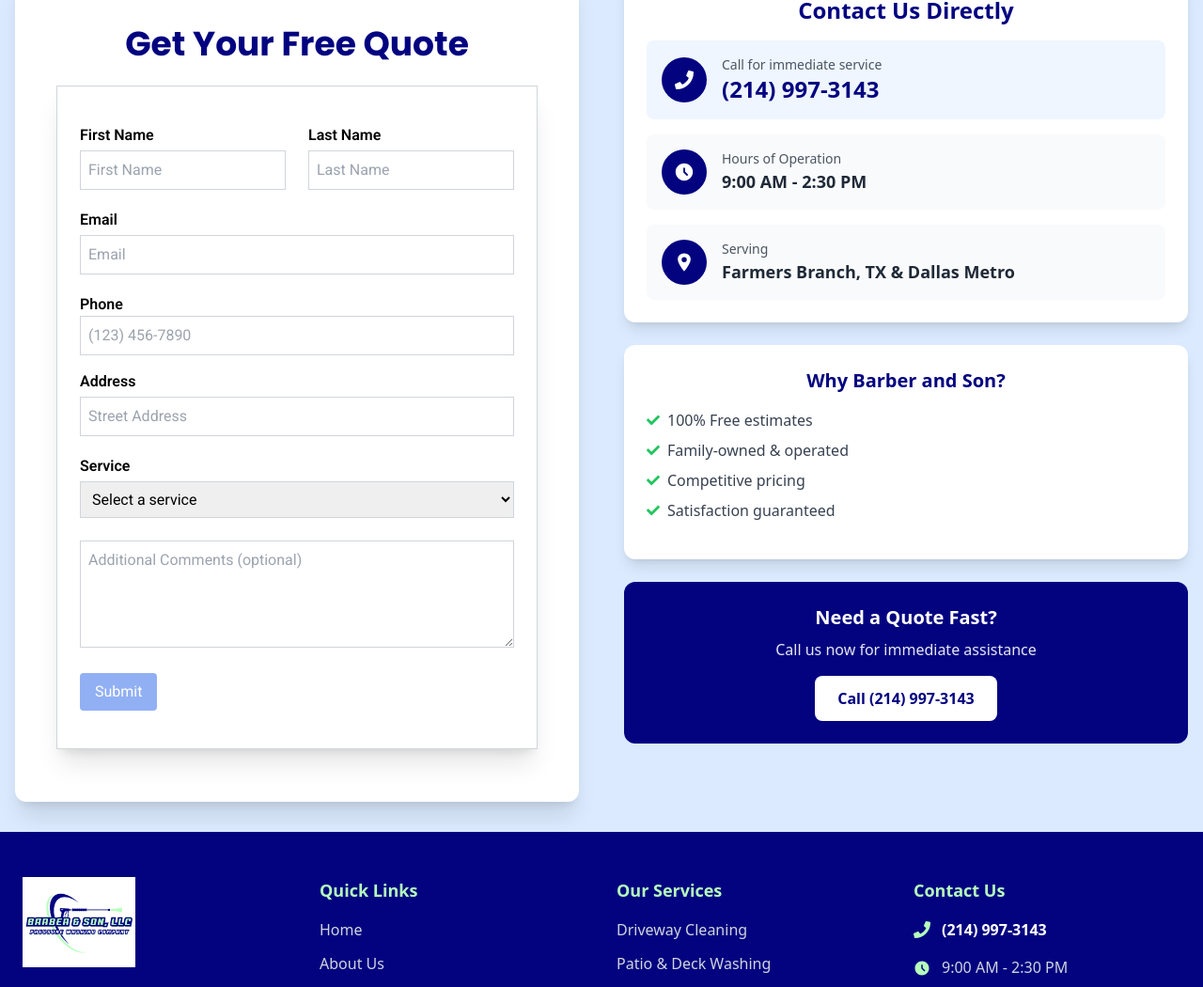
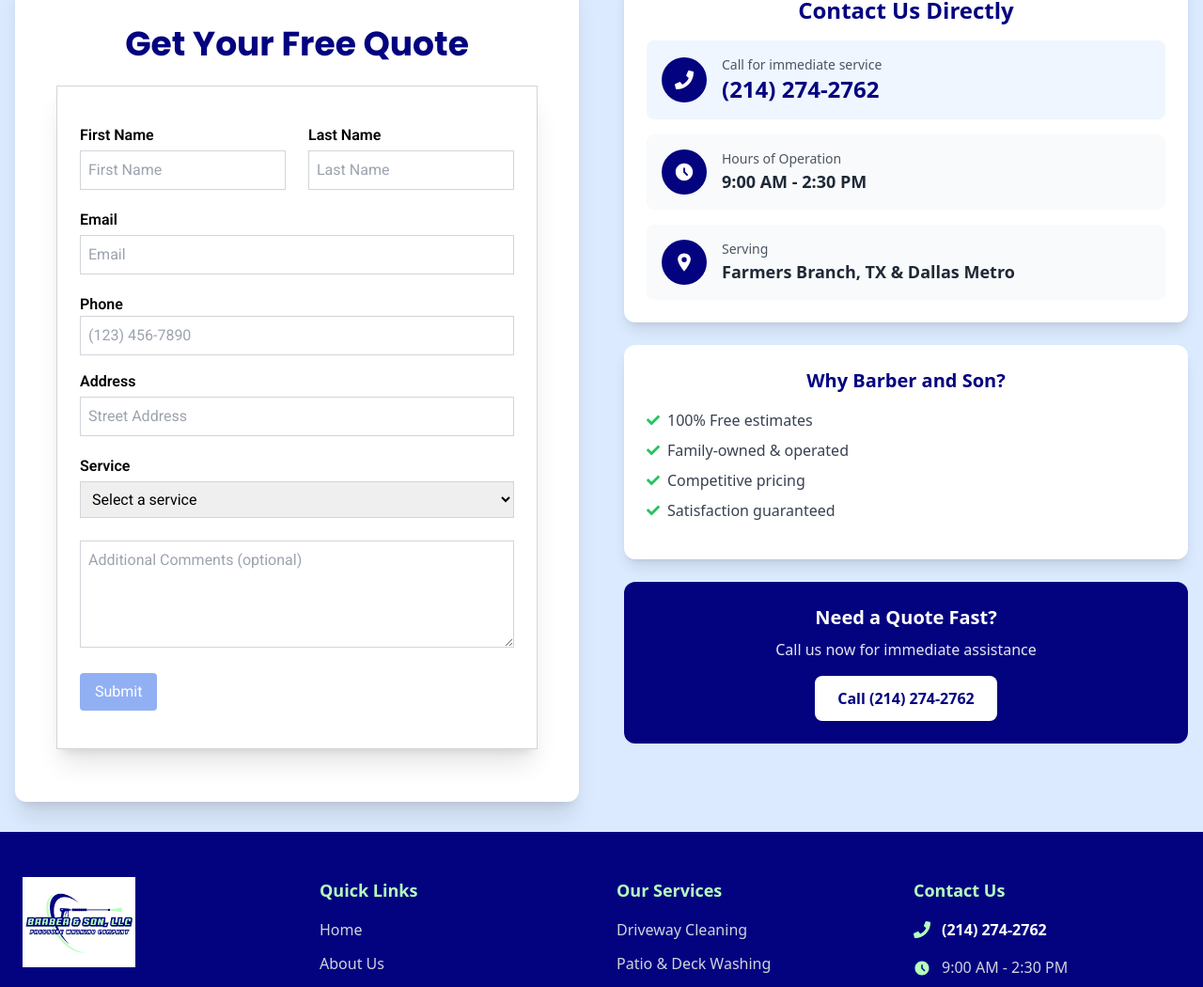
Before and after one commit to rudyg16/Barber-Son, a React (Vite) app in the folder frontend/: page /quote in a window 1280 px wide. Shown: the part 197-1247 px from the top of the page at 94% size. Built offline with nearby package versions, Linux system fonts and the light colour scheme.

Commit message:
Change number

```diff
--- a/frontend/src/components/Footer.tsx
+++ b/frontend/src/components/Footer.tsx
@@ -78,9 +78,9 @@ const Footer: React.FC = () => {
                             <div className='flex items-center gap-3'>
                                 <FaPhone className='text-logo_mint flex-shrink-0' size={18} />
                                 <div>
-                                    <a href='tel:+2149973143'
+                                    <a href='tel:+2142742762'
                                         className='text-white hover:text-logo_mint transition-colors duration-300 font-semibold'>
-                                        (214) 997-3143
+                                        (214) 274-2762
                                     </a>
                                 </div>
                             </div>
@@ -126,7 +126,7 @@ const Footer: React.FC = () => {
                                 className='bg-logo_mint hover:bg-green-400 text-deep_blue px-8 py-3 rounded-lg font-bold transition-all duration-300 hover:-translate-y-1'>
                                 Get Free Quote
                             </Link>
-                            <a href='tel:+2149973143'
+                            <a href='tel:+2142742762'
                                 className='border-2 border-white text-white px-8 py-3 rounded-lg font-bold hover:bg-white hover:text-deep_blue transition-colors duration-300'>
                                 Call Now
                             </a>
--- a/frontend/src/pages/About.tsx
+++ b/frontend/src/pages/About.tsx
@@ -172,12 +172,12 @@ const About: React.FC = () => {
                             </div>
                         </Link>
 
-                        <a href='tel:+2149973143'
+                        <a href='tel:+2142742762'
                             className='py-4 px-8 border-2 border-deep_blue rounded-xl text-deep_blue
                                 hover:-translate-y-1 hover:bg-deep_blue hover:text-white transition-all duration-300'>
                             <div className='flex flex-row flex-nowrap gap-x-2 items-center'>
                                 <FaPhone size={20} />
-                                <div className='text-xl font-semibold font-roboto'>(214) 997-3143</div>
+                                <div className='text-xl font-semibold font-roboto'>(214) 274-2762</div>
                             </div>
                         </a>
                     </div>
--- a/frontend/src/pages/Home.tsx
+++ b/frontend/src/pages/Home.tsx
@@ -46,11 +46,11 @@ const Home: React.FC = () => {
                                     <FaArrowRightLong size={22} className='group-hover:translate-x-1 mt-1 duration-500 transition-transform ' />
                                 </div>
                             </Link>
-                            <a href='tel:+2149973143' className='py-3 px-5 border border-white rounded-xl text-white mt-2
+                            <a href='tel:+2142742762' className='py-3 px-5 border border-white rounded-xl text-white mt-2
                             hover:-translate-y-1  hover:bg-white hover:bg-opacity-20 transition-transform duration-300'>
                                 <div className='flex flex-row flex-nowrap gap-x-2 w-full h-full mt-[2px]'>
                                     <FaPhone className='mt-[2px]' size={24} />
-                                    <div className=' font text-xl font-semibold font-roboto'>(214){' '}997-3143</div>
+                                    <div className=' font text-xl font-semibold font-roboto'>(214){' '}274-2762</div>
                                 </div>
 
                             </a>
--- a/frontend/src/pages/Quote.tsx
+++ b/frontend/src/pages/Quote.tsx
@@ -51,9 +51,9 @@ const Quote: React.FC = () => {
                                     </div>
                                     <div>
                                         <p className='text-sm text-gray-600'>Call for immediate service</p>
-                                        <a href='tel:+2149973143'
+                                        <a href='tel:+2142742762'
                                             className='text-2xl text-deep_blue font-bold hover:text-blue-600 transition-colors'>
-                                            (214) 997-3143
+                                            (214) 274-2762
                                         </a>
                                     </div>
                                 </div>
@@ -105,9 +105,9 @@ const Quote: React.FC = () => {
                             <p className='mb-4 opacity-90'>
                                 Call us now for immediate assistance
                             </p>
-                            <a href='tel:+2149973143'
+                            <a href='tel:+2142742762'
                                 className='bg-white text-deep_blue px-6 py-3 rounded-lg font-bold hover:bg-gray-100 transition-colors inline-block'>
-                                Call (214) 997-3143
+                                Call (214) 274-2762
                             </a>
                         </div>
                     </div>
```
